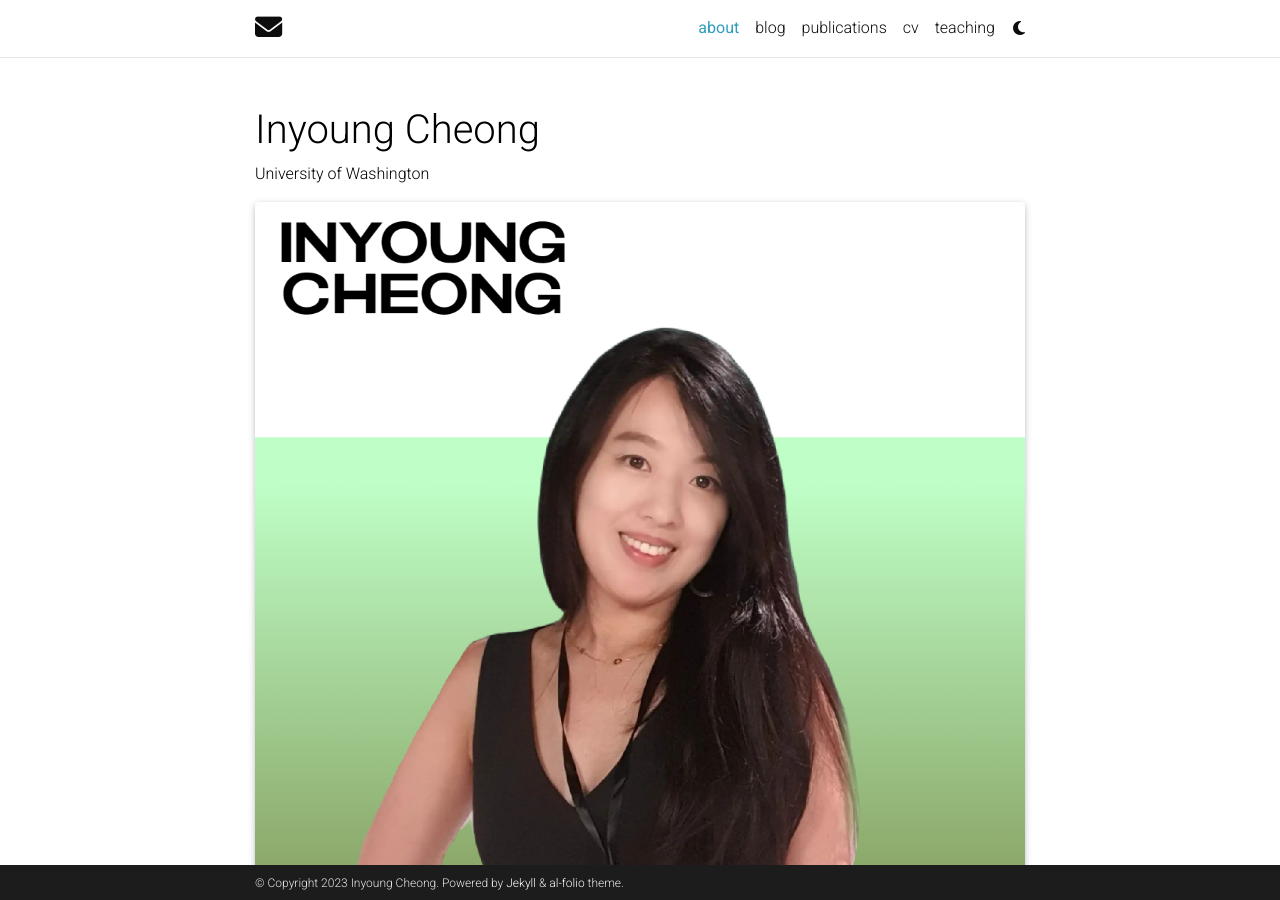
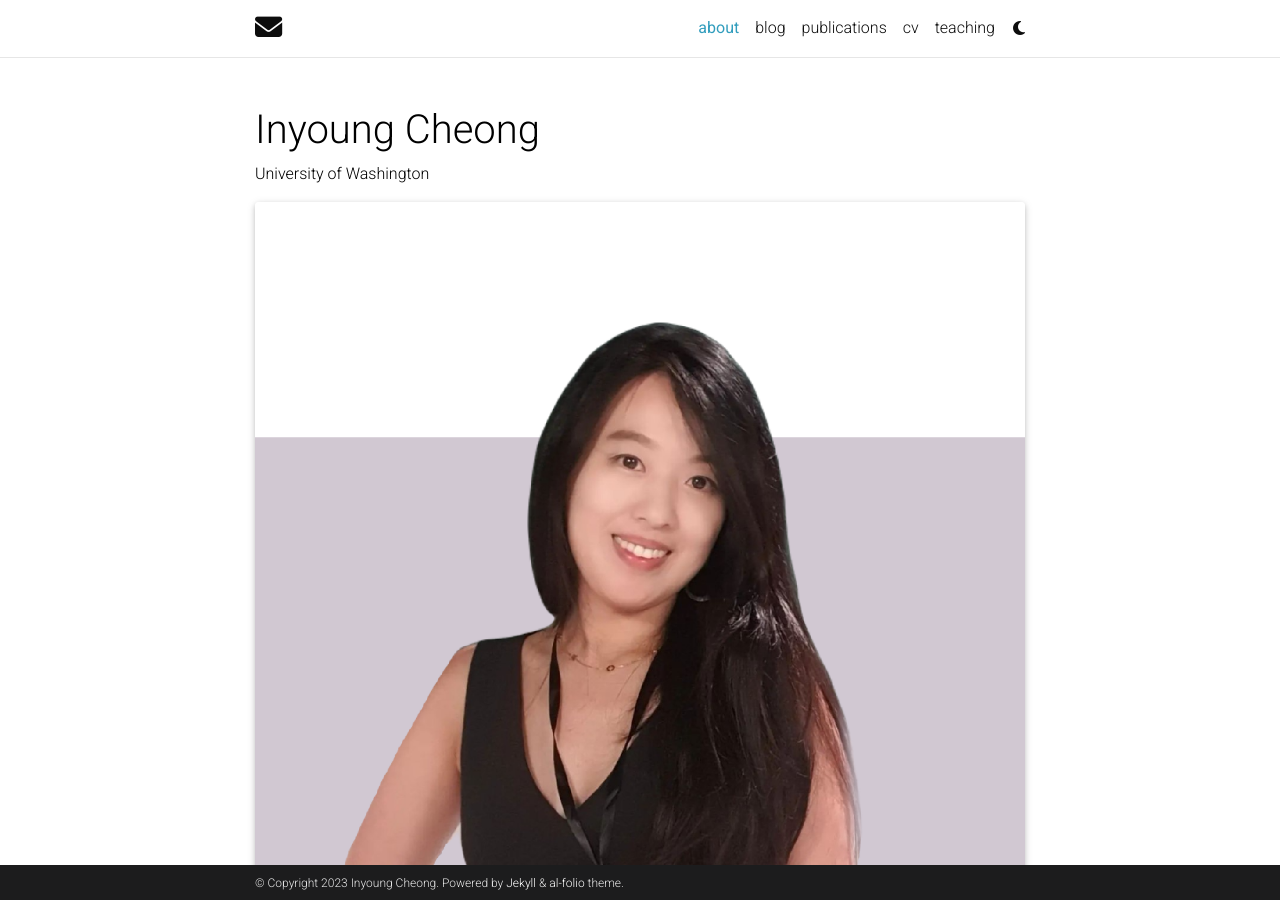
Before and after one commit to inyoungcheong/inyoungcheong.github.io, a Jekyll site: the page built from _pages/about.md, in a window 1280 px wide and 900 px high. Built offline with Jekyll 4.4.1, drawn with Linux system fonts in a browser that asks for light colours; full-size pictures stand in for the smaller copies a plugin makes; comment, search, counter and statistics services are not loaded; a style sheet for code colours, icons or effects is not loaded.

Commit message:
profile change3

```diff
--- a/_pages/about.md
+++ b/_pages/about.md
@@ -11,7 +11,7 @@
 
 <div class="row mt-3">
     <div class="col-sm mt-3 mt-md-0">
-        {% include figure.html path="assets/img/blog/profile.png" class="img-fluid rounded z-depth-1" %}
+       {% include figure.html path="assets/img/blog/profile2.png" class="img-fluid rounded z-depth-1" style="width: 150px; height: 150px;" zoomable=true %}
     </div>
 </div>
 <div class="caption">
```
Also changed, not shown: assets/img/blog/profile2.png (added).
